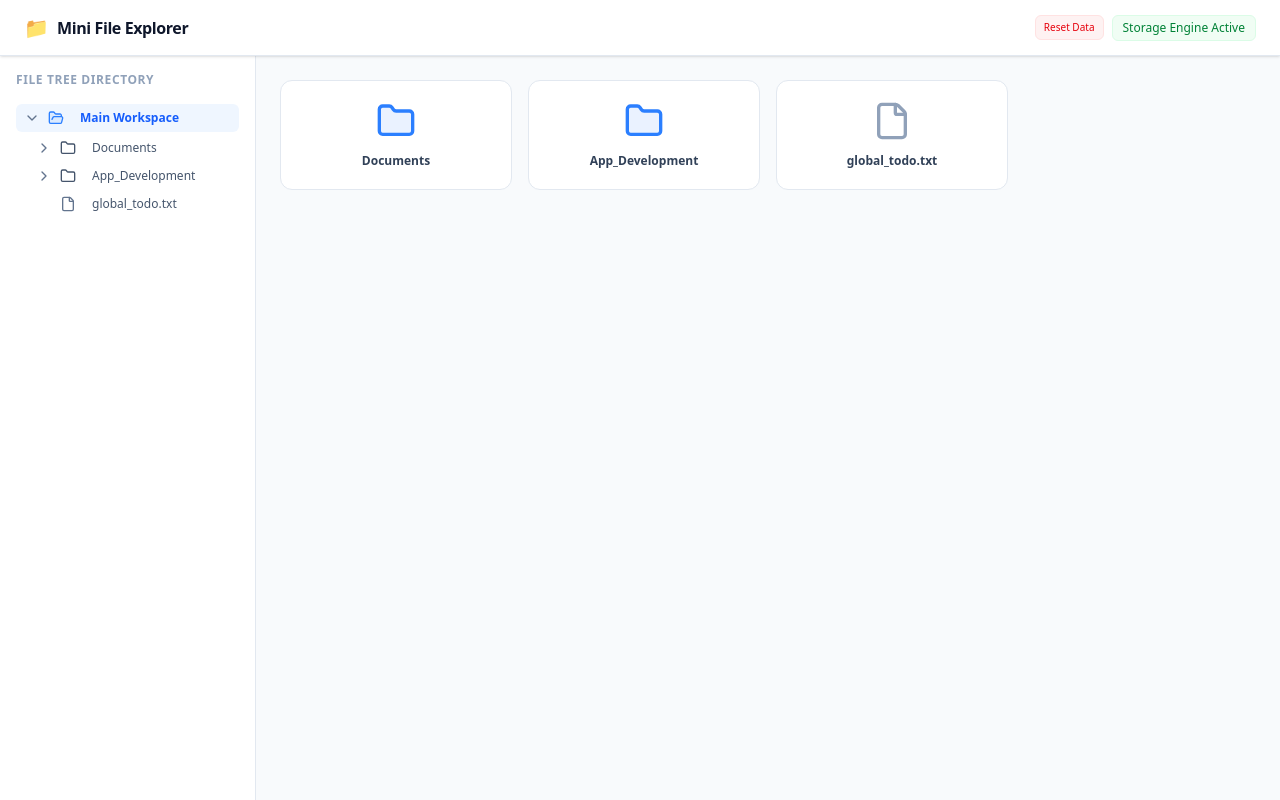
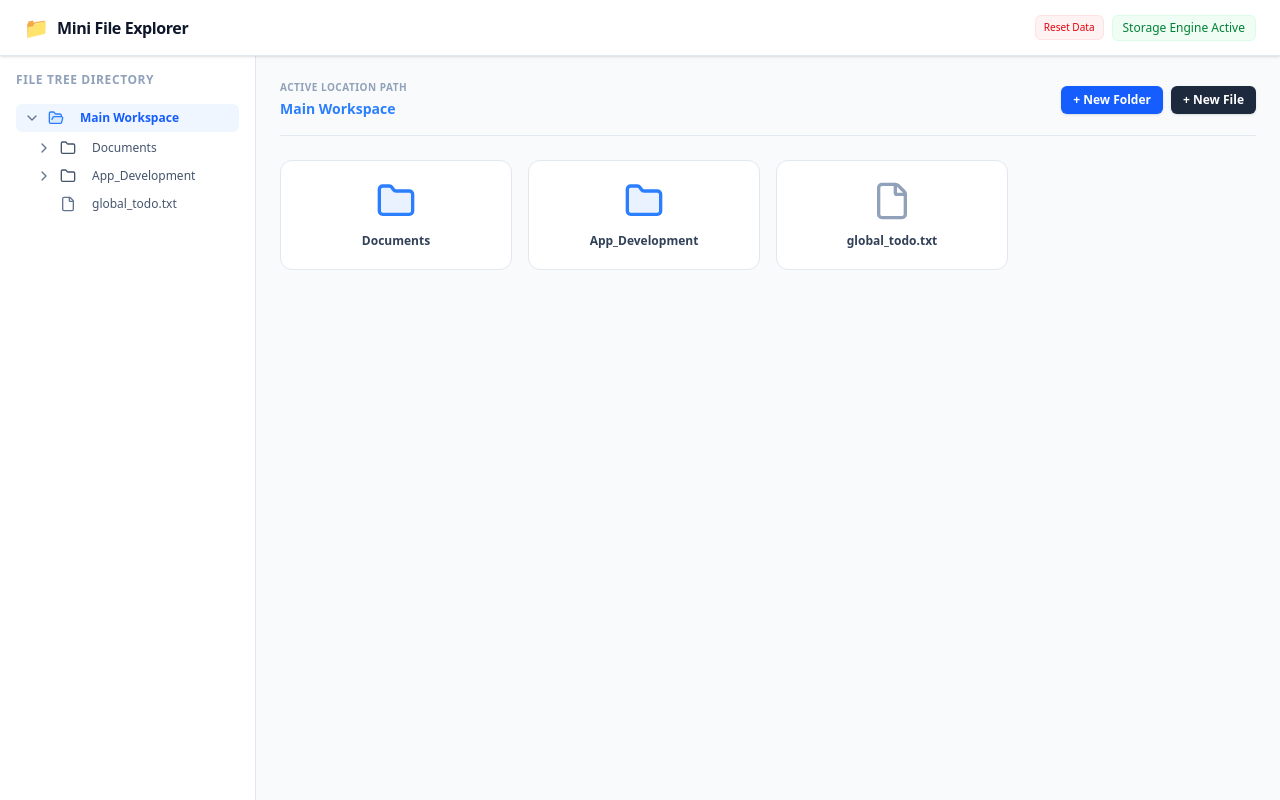
Before and after one commit to prio12/recursive-file-explore, a Next.js app: page / in a window 1280 px wide. Built offline with nearby package versions, Linux system fonts and the light colour scheme.

Commit message:
feat: rendering in which folder the user is right now

```diff
--- a/app/page.tsx
+++ b/app/page.tsx
@@ -3,7 +3,11 @@ import { Navbar } from "@/components/Navbar";
 import { FileNode } from "@/types/types";
 import { useEffect, useState } from "react";
 import { initialFileSystem } from "../mockData";
-import { findNodeById, updateFileContent } from "@/utils/fileUtils";
+import {
+  findNodeById,
+  findNodePath,
+  updateFileContent,
+} from "@/utils/fileUtils";
 import SidebarItem from "@/components/SidebarItem";
 import { Folder, File, Pencil, Trash } from "lucide-react";
 
@@ -70,7 +74,8 @@ export default function Home() {
   //Get current folder
   const activeFolder = findNodeById(fileTree, currentFolderId) || fileTree[0];
 
-  console.log(selectedFile, "seeing selectedFile");
+  //Get current path (in which directory/folder the user is right now)
+  const nodePath = findNodePath(fileTree, currentFolderId) || [];
 
   return (
     <div className="flex flex-col h-screen bg-slate-50 text-slate-800  overflow-hidden">
@@ -127,6 +132,58 @@ export default function Home() {
 
         {/* main Content */}
         <main className="flex-1 flex flex-col overflow-y-auto p-4 md:p-6 w-full">
+          {/* render the active path location */}
+          <div className="flex flex-col sm:flex-row sm:items-center justify-between pb-4 border-b border-slate-200 mb-6 gap-3">
+            <div>
+              <p className="text-[10px] font-bold text-slate-400 uppercase tracking-wider mb-1">
+                Active Location Path
+              </p>
+              <div className="flex items-center flex-wrap gap-1 text-sm font-semibold text-slate-600">
+                {nodePath.map((node, index) => {
+                  const isLast = index === nodePath.length - 1;
+                  return (
+                    <div key={node.id} className="flex items-center gap-1">
+                      {index > 0 && (
+                        <span className="text-slate-300 font-normal">/</span>
+                      )}
+                      <button
+                        onClick={() => {
+                          if (!isLast) {
+                            setCurrentFolderId(node.id);
+                            setSelectedFile(null); // Close active code viewer context
+                          }
+                        }}
+                        disabled={isLast}
+                        className={`
+  transition-colors  max-w-27.5 sm:max-w-45 text-left
+  ${isLast ? "text-blue-500 font-bold" : "text-slate-600 hover:text-slate-700 cursor-pointer"}
+`}
+                      >
+                        {node.name}
+                      </button>
+                    </div>
+                  );
+                })}
+              </div>
+            </div>
+
+            <div className="flex gap-2 w-full sm:w-auto">
+              <button
+                // onClick={() => handleCreateItem("folder")}
+                className="flex-1 sm:flex-none justify-center inline-flex items-center px-3 py-1.5 bg-blue-600 hover:bg-blue-700 text-white rounded-md text-xs font-semibold shadow-sm transition"
+              >
+                + New Folder
+              </button>
+              <button
+                // onClick={() => handleCreateItem("file")}
+                className="flex-1 sm:flex-none justify-center inline-flex items-center px-3 py-1.5 bg-slate-800 hover:bg-slate-900 text-white rounded-md text-xs font-semibold shadow-sm transition"
+              >
+                + New File
+              </button>
+            </div>
+          </div>
+
+          {/* rendering all the folder/files in grid view */}
           <div className="grid grid-cols-2 sm:grid-cols-3 lg:grid-cols-4 gap-4">
             {activeFolder.children?.map((item) => (
               <div
--- a/utils/fileUtils.ts
+++ b/utils/fileUtils.ts
@@ -36,3 +36,25 @@ export const updateFileContent = (
     return node;
   });
 };
+
+// find the node path (in which folder/ directory the user is right now)
+export const findNodePath = (
+  nodes: FileNode[],
+  targetId: string,
+  path: FileNode[] = [],
+): FileNode[] | null => {
+  for (const node of nodes) {
+    // Build the current path including this node
+    const currentPath = [...path, node];
+
+    // If we found the target, return the path array
+    if (node.id === targetId) return currentPath;
+
+    // If it's a folder with children, recursively search deeper
+    if (node.children) {
+      const foundPath = findNodePath(node.children, targetId, currentPath);
+      if (foundPath) return foundPath;
+    }
+  }
+  return null;
+};
```
